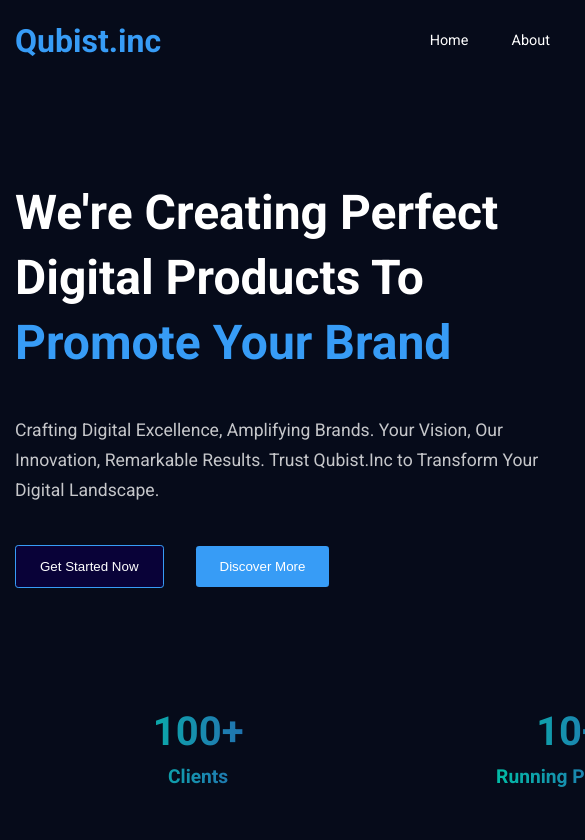
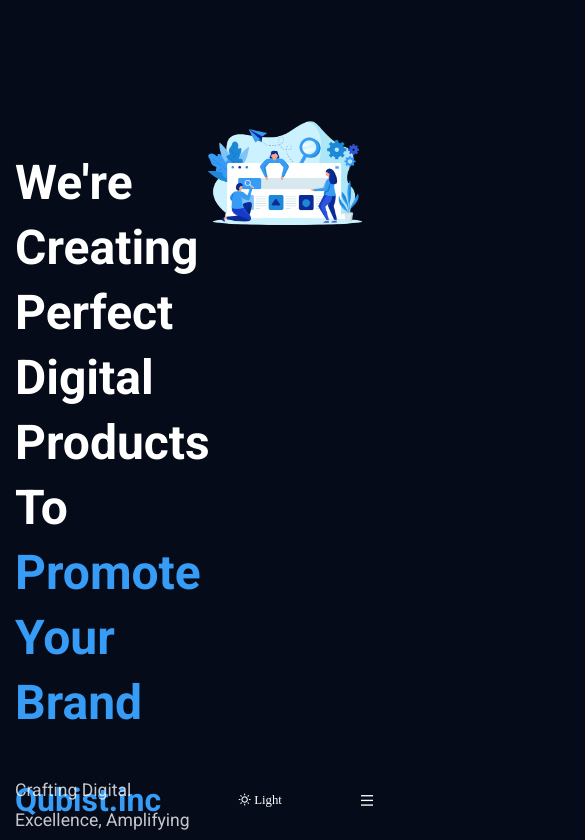
Before and after one commit to ankitkapoor8437/qubist-inc, a React (Create React App) app: page / in a window 390 px wide. Shown: the top 840 px of the page, 585 px wide, since content can reach past the window. Built offline with nearby package versions, Linux system fonts and the light colour scheme.

Commit message:
Navigation responsive implimented

```diff
--- a/src/App.css
+++ b/src/App.css
@@ -112,3 +112,10 @@
 .light-theme .team__img {
   background: #ddd;
 }
+
+
+@media only screen and (max-width: 1024px) {
+  .container {
+    width: 100%;
+  }
+}
--- a/src/components/header/Navigation.css
+++ b/src/components/header/Navigation.css
@@ -27,7 +27,7 @@
     color: var(--link-active);
 }
 
-.logo h2 a{
+.logo h2 a {
     color: var(--primary-color);
 }
 
@@ -45,7 +45,7 @@
     font-weight: 500;
 }
 
-.header_shrink {
+.header__shrink {
     width: 100%;
     height: 80px;
     line-height: 80px;
@@ -56,7 +56,75 @@
     background: #0c123d;
 }
 
+.mobile__menu {
+    color: #fff;
+    font-size: 1.3rem;
+    cursor: pointer;
+    display: none;
+}
+
 .light-theme .header_shrink {
     background: #f7f7f7;
     box-shadow: 2px 2px 10px -2px #ddd;
 }
+
+.light-theme .mobile__menu {
+    color: #000;
+}
+
+/* Responsive Design */
+@media only screen and (max-width: 992px) {
+    /* .header {
+        height: 50px;
+        line-height: 50;
+        width: 100%;
+    } */
+
+    .navigation {
+        position: fixed;
+        top: 0;
+        left: 0;
+        width: 100%;
+        height: 100%;
+        background: rgba(6, 11, 26, 0.868);
+        z-index: 99999;
+        display: none;
+    }
+
+    .menu {
+        flex-direction: column;
+        background: #0c123d;
+        width: 250px;
+        height: 100%;
+        align-items: center;
+        justify-content: center;
+        position: absolute;
+        top: 0;
+        right: 0;
+        z-index: 9999999;
+    }
+
+    .menu__active {
+        display: block;
+    }
+
+    .mobile__menu {
+        display: block;
+    }
+}
+
+@media only screen and (max-width: 768px) {
+    .header {
+        height: 50px;
+        line-height: 50;
+        width: 100%;
+    }
+
+    .mobile__menu {
+        font-size: 1rem;
+    }
+
+    .logo {
+        font-size: 1.3rem;
+    }
+}
--- a/src/components/header/Navigation.jsx
+++ b/src/components/header/Navigation.jsx
@@ -4,6 +4,7 @@
 
 const Navigation = ({ theme, toggleTheme }) => {
   const headerRef = useRef(null);
+  const menuRef = useRef(null);
 
   const headerFunc = () => {
     if (document.body.scrollTop > 80 || document.documentElement.scrollTop > 80) {
@@ -29,9 +30,14 @@
     window.scrollTo({
       left: 0,
       top: location - 80,
+      behavior: "smooth", // Added smooth scrolling behavior
+
     });
   }
 
+  const toggleMenu = () => {
+    menuRef.current.classList.toggle('menu__active');
+  };
   return (
     <header className='header' ref={headerRef}>
       <div className="container">
@@ -42,7 +48,7 @@
           </div>
 
           {/* Navigation */}
-          <div className="navigation">
+          <div className="navigation" ref={menuRef} onClick={toggleMenu}  >
             <ul className="menu">
               {menuItem.map(({ display, path, index }) => (
                 <li className='menu_item' key={index}>
@@ -60,16 +66,21 @@
               {
                 theme === "light-theme" ? (
                   <span>
-                    <i className='ri-moon-line'></i>Dark
+                    <i className='ri-moon-line'> Dark</i>
                   </span>
                 ) : (
                   <span>
-                    <i className='ri-sun-line'></i>Light
+                    <i className='ri-sun-line'> Light</i>
                   </span>
                 )
               }
             </span>
           </div>
+
+          <span className='mobile__menu' onClick={toggleMenu}>
+            <i className='ri-menu-line'></i>
+          </span>
+
         </div>
       </div>
     </header>
```
